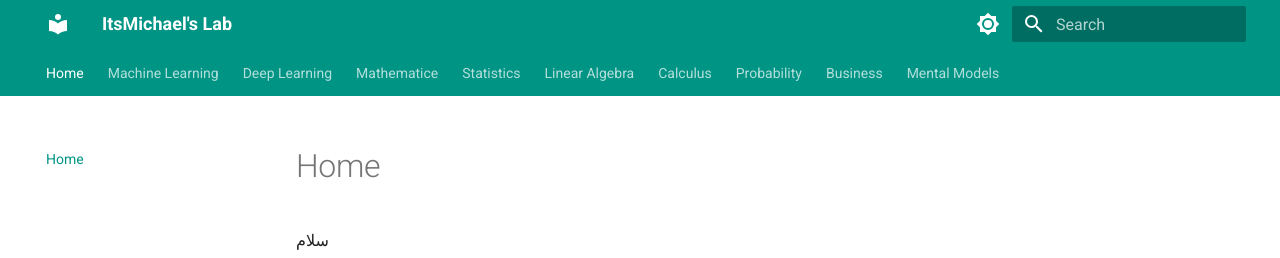
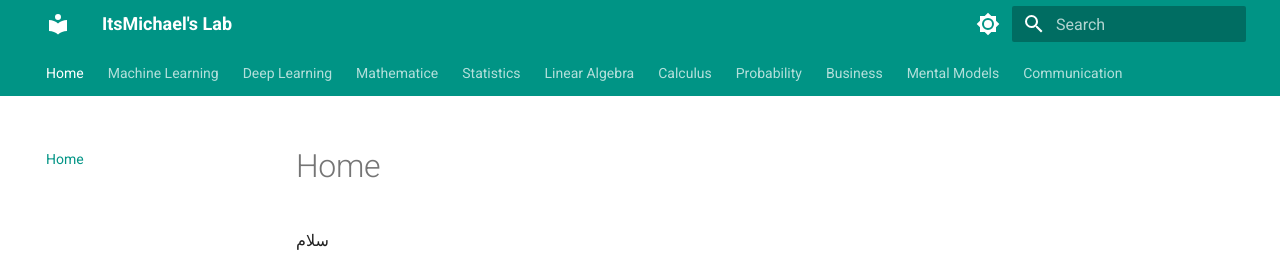
Before and after one commit to ItsMikaeil/ItsMikaeil.github.io, an MkDocs documentation site: the page built from docs/index.md, in a window 1280 px wide. Shown: the top 258 px of the page. Built offline with MkDocs 1.6.1 and Material for MkDocs 9.7.7, drawn with Linux system fonts in a browser that asks for light colours.

Commit message:
Build new Folder

```diff
--- a/mkdocs.yml
+++ b/mkdocs.yml
@@ -58,5 +58,6 @@ nav:
   - Probability: Probability.md
   - Business: Business.md
   - Mental Models: mental_models.md
+  - Communication: Communication.md
 
 # تنظیمات ریاضی (MathJax)
```
